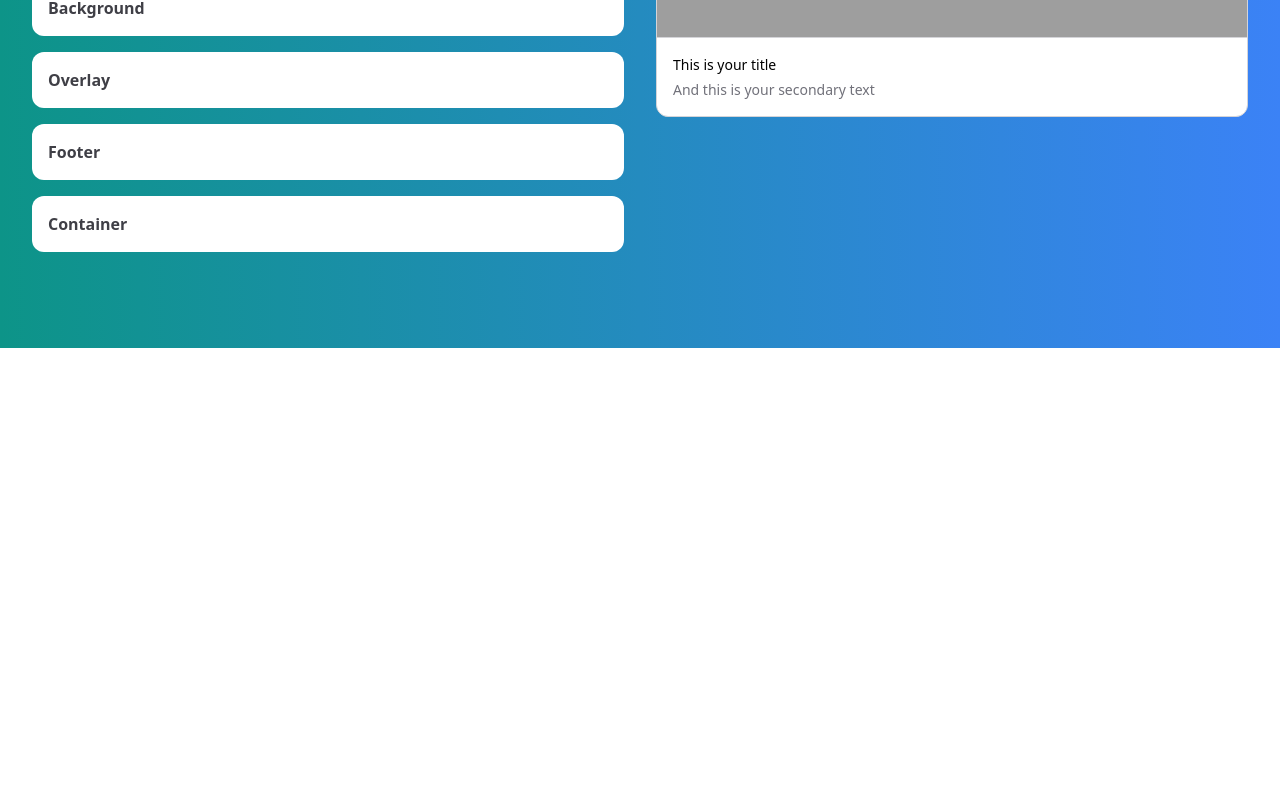
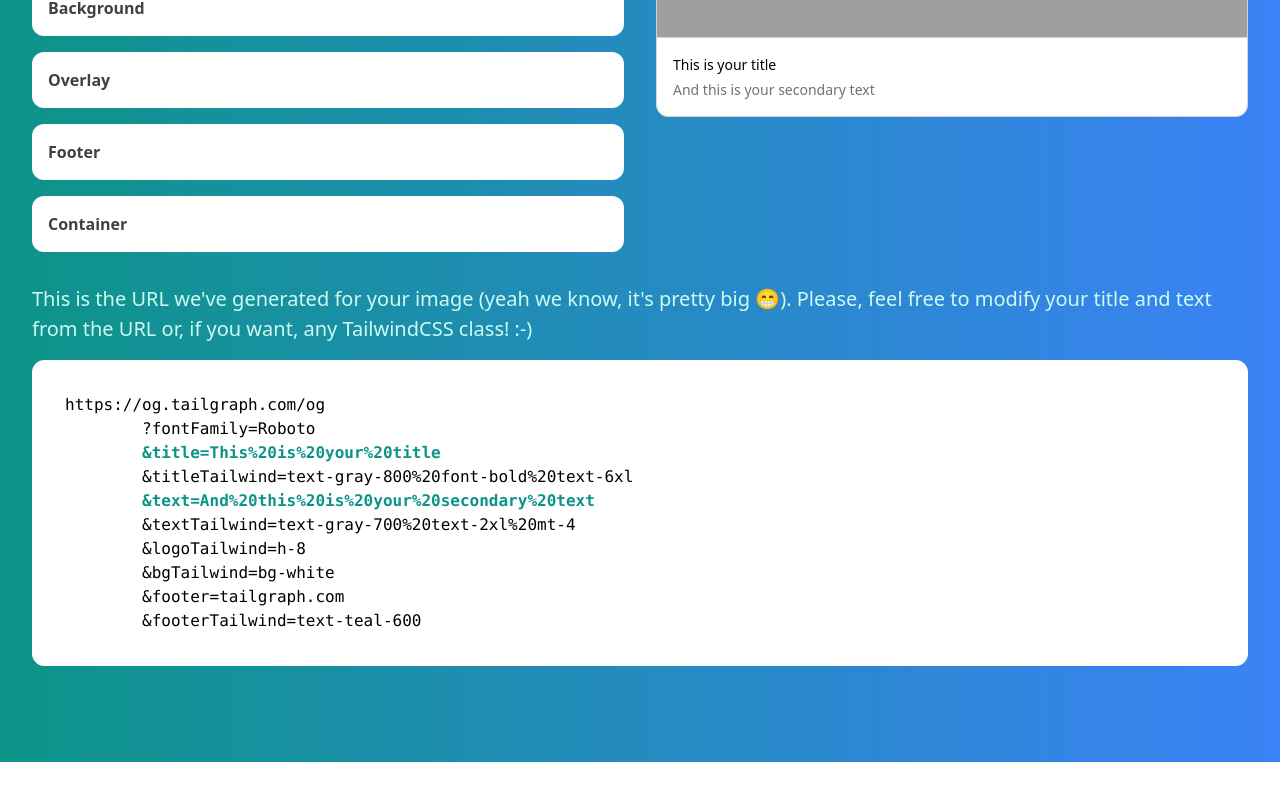
Before and after one commit to RuliLG/TailGraph-Web, a Nuxt app: page / in a window 1280 px wide. Shown: the part 1666-2466 px from the top of the page. Built offline with nearby package versions, Linux system fonts and the light colour scheme; grey boxes are pictures that could not be loaded.

Commit message:
Copy url functionality

```diff
--- a/components/TryOut.vue
+++ b/components/TryOut.vue
@@ -13,6 +13,10 @@
                     </div>
                 </div>
             </div>
+            <div v-if="url" class="mt-8">
+                <p class="text-lg text-teal-100 mt-4 md:text-xl">This is the URL we've generated for your image (yeah we know, it's pretty big 😁). Please, feel free to modify your title and text from the URL or, if you want, any TailwindCSS class! :-)</p>
+                <pre class="cursor-pointer mt-4 bg-white bg-opacity-90 border border-white rounded-xl monospace whitespace-pre-wrap p-8" @click="copyToClipboard(url)" v-html="formattedUrl"></pre>
+            </div>
         </div>
     </section>
 </template>
@@ -20,6 +24,7 @@
 <script>
 import UrlGenerator from './UrlGenerator'
 import TwitterCard from './TwitterCard'
+import copy from 'copy-to-clipboard'
 
 export default {
     name: 'try-out',
@@ -51,10 +56,58 @@ export default {
             url: null
         }
     },
+    computed: {
+        formattedUrl () {
+            if (!this.url) {
+                return null
+            }
+
+            const parts = this.url.split(/([\?&])/gi)
+            let formattedUrl = ''
+            let symbol = null
+            for (const part of parts) {
+                // Skip timestamp and refresh
+                if (part.startsWith('t=') || part.startsWith('refresh')) {
+                    symbol = null
+                    continue
+                }
+
+                if (part.startsWith('https://')) {
+                    formattedUrl += part
+                } else if (part.startsWith('title=') || part.startsWith('text=')) {
+                    // Highlight title and text
+                    formattedUrl += '\n\t<span class="font-bold text-teal-600">'
+                    if (symbol) {
+                        formattedUrl += symbol
+                        symbol = null
+                    }
+
+                    formattedUrl += part + '</span>'
+                } else if (part === '&' || part === '?') {
+                    symbol = part
+                } else {
+                    formattedUrl += '\n\t'
+                    if (symbol) {
+                        formattedUrl += symbol
+                        symbol = null
+                    }
+
+                    formattedUrl += part
+                }
+            }
+
+            return formattedUrl
+        }
+    },
     methods: {
         update (config, newUrl) {
             this.config = config
             this.url = newUrl
+        },
+        copyToClipboard (url) {
+            copy(url)
+            const event = new CustomEvent('toast', { detail: 'URL was copied to your clipboard.' })
+            document.dispatchEvent(event)
         }
     }
 }
```
